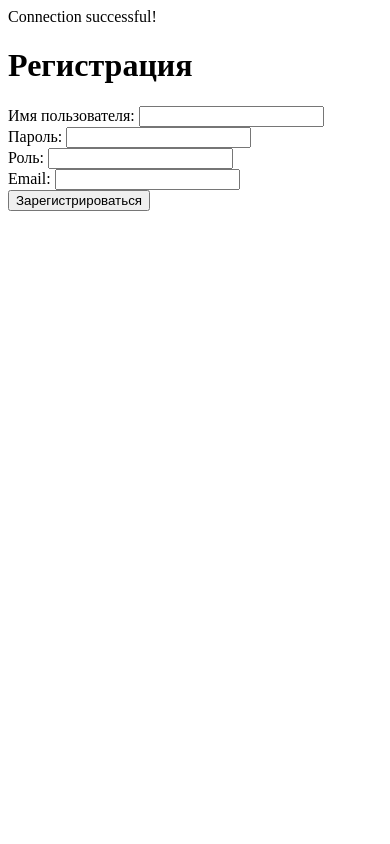
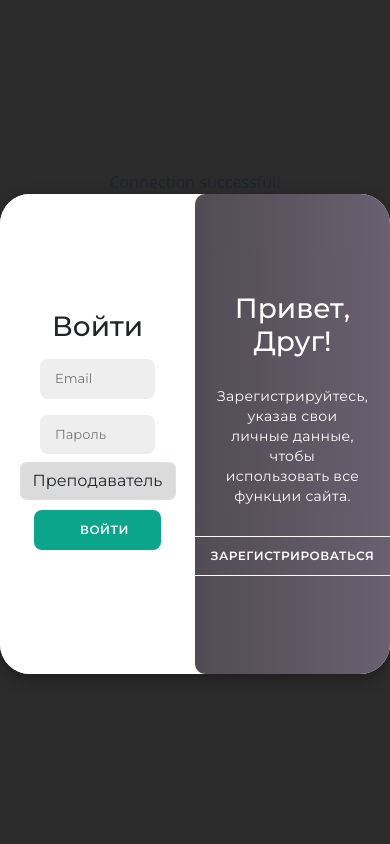
Before and after one commit to Xpanutel/StudentAssessmentSystem, a PHP site: page /register in a window 390 px wide. Run offline with PHP 8.4, Linux system fonts and the light colour scheme.

Commit message:
добавление стилей и js скрипта для регистрации и авторизации, а также методов для авторизации пользователя по email

```diff
--- a/app/Controllers/UserController.php
+++ b/app/Controllers/UserController.php
@@ -19,6 +19,25 @@ class UserController
         }
     }
 
+    public function login(array $requestData): void
+    {
+        try {
+            if (empty($requestData['email']) || empty($requestData['password'])) {
+                throw new Exception('Необходимо заполнить все поля');
+            }
+            $user = $this->userService->loginUser($requestData['email'], $requestData['password']);
+            $_SESSION['loginUser'] = [
+                'id' => $user['id'],
+                'email' => $user['email'],
+                'username' => $user['username'],
+                'role' => $user['role'],
+            ];
+        } catch (Exception $e) {
+            echo "Ошибка: " . htmlspecialchars($e->getMessage());
+            include '/app/Views/user/register.php';
+        }
+    }
+
     public function getCurrentUser(): ?array
     {
         return $this->userService->getCurrentUser();
--- a/app/Models/User.php
+++ b/app/Models/User.php
@@ -34,6 +34,13 @@ class User
         return $stmt->fetch(PDO::FETCH_ASSOC) ?: null;
     }
 
+    public function findByEmail(string $email): ?array
+    {
+        $stmt = $this->db->prepare("SELECT * FROM users WHERE email = :email");
+        $stmt->execute([':email' => $email]);
+        return $stmt->fetch(PDO::FETCH_ASSOC) ?: null;
+    }
+
     public function update(int $id, string $username, string $role, string $email): void
     {
         $stmt = $this->db->prepare("UPDATE users SET username = :username, role = :role, email = :email, updated_at = CURRENT_TIMESTAMP WHERE id = :id");
@@ -53,7 +60,6 @@ class User
 
     public function getCurrentUser(): ?array
     {
-        // Предполагается, что ID пользователя хранится в сессии
         if (isset($_SESSION['user_id'])) {
             return $this->findById($_SESSION['user_id']);
         }
--- a/app/Repositories/UserRepository.php
+++ b/app/Repositories/UserRepository.php
@@ -24,6 +24,11 @@ class UserRepository
         return $this->userModel->findByUsername($username);
     }
 
+    public function getUserByEmail(string $email): ?array
+    {
+        return $this->userModel->findByEmail($email);
+    }
+
     public function updateUser(int $id, string $username, string $role, string $email): void
     {
         $this->userModel->update($id, $username, $role, $email);
--- a/app/Services/UserService.php
+++ b/app/Services/UserService.php
@@ -17,6 +17,26 @@ class UserService
         $this->userRepository->createUser($username, $password, $role, $email);
     }
 
+    public function loginUser(string $email, string $password): ?array
+    {
+        $user = $this->userRepository->getUserByEmail($email);
+
+        if (!$user) {
+            throw new Exception('Пользователь с таким email не найден.');
+        }
+
+        if (!password_verify($password, $user['password'])) {
+            throw new Exception('Неверный пароль.');
+        }
+
+        return [
+            'id' => $user['id'],
+            'email' => $user['email'],
+            'name' => $user['username'],
+            'role' => $user['role'],
+        ];
+    }
+
     public function getCurrentUser(): ?array
     {
         return $this->userRepository->getUserByUsername($_SESSION['requestData']['username']);
--- /dev/null
+++ b/app/Src/register.css
@@ -0,0 +1,261 @@
+@import url('https://fonts.googleapis.com/css2?family=Montserrat:wght@300;400;500;600;700&display=swap');
+
+*{
+    margin: 0;
+    padding: 0;
+    box-sizing: border-box;
+    font-family: 'Montserrat', sans-serif;
+}
+
+body{
+    background-color: #2c2c2c;
+
+    display: flex;
+    align-items: center;
+    justify-content: center;
+    flex-direction: column;
+    height: 100vh;
+}
+
+.container{
+    background-color: #ffffff;
+    border-radius: 30px;
+    box-shadow: 0 5px 15px rgba(0, 0, 0, 0.35);
+    position: relative;
+    overflow: hidden;
+    width: 768px;
+    max-width: 100%;
+    min-height: 480px;
+}
+
+.container p{
+    font-size: 14px;
+    line-height: 20px;
+    letter-spacing: 0.3px;
+    margin: 20px 0;
+}
+
+.container span{
+    font-size: 12px;
+}
+
+.container a{
+    color: #333;
+    font-size: 13px;
+    text-decoration: none;
+    margin: 15px 0 10px;
+}
+
+.container button{
+    background-color: #0aa58b;
+    color: #fff;
+    font-size: 12px;
+    padding: 10px 45px;
+    border: 1px solid transparent;
+    border-radius: 8px;
+    font-weight: 600;
+    letter-spacing: 0.5px;
+    text-transform: uppercase;
+    margin-top: 10px;
+    cursor: pointer;
+}
+
+.form-control{
+    background-color: #dbdbdb;
+    max-width: 500px;
+    width: auto;
+}
+
+.container button.hidden{
+    background-color: transparent;
+    border-color: #fff;
+}
+
+.container form{
+    background-color: #fff;
+    display: flex;
+    align-items: center;
+    justify-content: center;
+    flex-direction: column;
+    padding: 0 40px;
+    height: 100%;
+}
+
+.container input{
+    background-color: #eee;
+    border: none;
+    margin: 8px 0;
+    padding: 10px 15px;
+    font-size: 13px;
+    border-radius: 8px;
+    width: 100%;
+    outline: none;
+}
+
+.form-container{
+    position: absolute;
+    top: 0;
+    height: 100%;
+    transition: all 0.6s ease-in-out;
+}
+
+.sign-in{
+    left: 0;
+    width: 50%;
+    z-index: 2;
+}
+
+.container.active .sign-in{
+    transform: translateX(100%);
+}
+
+.sign-up{
+    left: 0;
+    width: 50%;
+    opacity: 0;
+    z-index: 1;
+}
+
+.some{
+    text-align: center;
+}
+
+.container.active .sign-up{
+    transform: translateX(100%);
+    opacity: 1;
+    z-index: 5;
+    animation: move 0.6s;
+}
+
+@keyframes move{
+    0%, 42.99%{
+        opacity: 0;
+        z-index: 1;
+    }
+    50%, 100%{
+        opacity: 1;
+        z-index: 5;
+    }
+}
+
+.social-icons{
+    margin: 20px 0;
+}
+
+.social-icons a{
+    border: 1px solid #ccc;
+    border-radius: 20%;
+    display: inline-flex;
+    justify-content: center;
+    align-items: center;
+    margin: 0 3px;
+    width: 40px;
+    height: 40px;
+}
+
+
+button{
+    transition: 0.4s;
+    text-align: center;
+}
+
+button:hover {
+    opacity: 0.8;
+    transform: translateY(1px);
+}
+
+
+a:hover{
+    opacity: 0.8;
+}
+
+.toggle-container{
+    position: absolute;
+    top: 0;
+    left: 50%;
+    width: 50%;
+    height: 100%;
+    overflow: hidden;
+    transition: all 0.6s ease-in-out;
+    border-radius: 150px 0 0 100px;
+    z-index: 1000;
+}
+
+.container.active .toggle-container{
+    transform: translateX(-100%);
+    border-radius: 0 150px 100px 0;
+}
+
+.toggle{
+    background-color: #512da8;
+    height: 100%;
+    background: linear-gradient(to right, #383838, #6a6070);
+    color: #fff;
+    position: relative;
+    left: -100%;
+    height: 100%;
+    width: 200%;
+    transform: translateX(0);
+    transition: all 0.6s ease-in-out;
+}
+
+.container.active .toggle{
+    transform: translateX(50%);
+}
+
+.toggle-panel{
+    position: absolute;
+    width: 50%;
+    height: 100%;
+    display: flex;
+    align-items: center;
+    justify-content: center;
+    flex-direction: column;
+    padding: 0 30px;
+    text-align: center;
+    top: 0;
+    transform: translateX(0);
+    transition: all 0.6s ease-in-out;
+}
+
+.toggle-left{
+    transform: translateX(-200%);
+}
+
+.container.active .toggle-left{
+    transform: translateX(0);
+}
+
+.toggle-right{
+    right: 0;
+    transform: translateX(0);
+}
+
+.container.active .toggle-right{
+    transform: translateX(200%);
+}
+
+@media (max-width:600px) {
+    .sign-in button{
+        padding-right: 80px;
+
+    }
+    .hidden{
+        border-radius: 20px;
+        width: auto;
+    }
+
+    .toggle-container{
+        border-radius: 10px 0 0 10px;
+    }
+
+    .container.active .toggle-container{
+        border-radius: 0 10px 10px 0;
+    }
+
+    .reg{
+        font-size: 18px;
+    }
+
+
+}
--- a/app/Views/user/register.php
+++ b/app/Views/user/register.php
@@ -1,25 +1,67 @@
 <!DOCTYPE html>
-<html lang="ru">
+<html lang="en">
+
 <head>
     <meta charset="UTF-8">
+    <meta name="viewport" content="width=device-width, initial-scale=1.0">
+    <link rel="stylesheet" href="https://cdnjs.cloudflare.com/ajax/libs/font-awesome/6.4.2/css/all.min.css">
+    <link href="https://cdn.jsdelivr.net/npm/bootstrap@5.3.3/dist/css/bootstrap.min.css" rel="stylesheet" integrity="sha384-QWTKZyjpPEjISv5WaRU9OFeRpok6YctnYmDr5pNlyT2bRjXh0JMhjY6hW+ALEwIH" crossorigin="anonymous">
+    <link rel="stylesheet" href="/app/Src/register.css">
     <title>Регистрация</title>
 </head>
+
 <body>
-    <h1>Регистрация</h1>
-    <form action="/register" method="POST">
-        <label for="username">Имя пользователя:</label>
-        <input type="text" name="username" required>
-        <br>
-        <label for="password">Пароль:</label>
-        <input type="password" name="password" required>
-        <br>
-        <label for="role">Роль:</label>
-        <input type="text" name="role" required>
-        <br>
-        <label for="email">Email:</label>
-        <input type="email" name="email" required>
-        <br>
-        <button type="submit">Зарегистрироваться</button>
-    </form>
+    <div class="container" id="container">
+        <div class="form-container sign-up">
+            <form action="/register" method="POST">
+                <h2 class="reg">Зарегистрироваться</h2>
+                <input type="text" placeholder="Имя" name="username" required>
+                <input type="email" placeholder="Email" name="email" required>
+                <input type="password" placeholder="Пароль" name="password" required>
+                <div class="form-group">
+                    <select class="form-control" id="role" name="role" required>
+                        <option value="teacher">Преподаватель</option>
+                        <option value="student">Ученик</option>
+                    </select>
+                </div>
+                <button >Войти</button>
+            </form>
+        </div>
+        <div class="form-container sign-in">
+            <form action="/login" method="POST">
+                <h1 id="text"></h1>
+                <input type="email" placeholder="Email" name="email" required>
+                <input type="password" placeholder="Пароль" name="password" required>
+                <div class="form-group">
+                    <select class="form-control" id="role" name="role" required>
+                        <option value="teacher">Преподаватель</option>
+                        <option value="student">Ученик</option>
+                    </select>
+                </div>
+                <!-- <button class="btn btn-success mb-2 w-100" onclick="window.location.href='../page/Test.html';">Войти</button> -->
+                <button class="btn btn-success mb-2 w-100"">Войти</button>
+            </form>
+        </div>
+        <div class="toggle-container">
+            <div class="toggle">
+                <div class="toggle-panel toggle-left">
+                    <h1>Добро Пожаловать!</h1>
+                    <p>Введите свои личные данные, чтобы использовать все возможности сайта</p>
+                    <button class="hidden" id="login">Есть аккаунт?</button>
+                </div>
+                <div class="toggle-panel toggle-right">
+                    <h1>Привет, Друг!</h1>
+                    <p>Зарегистрируйтесь, указав свои личные данные, чтобы использовать все функции сайта.</p>
+                    <button class="hidden" id="register">Зарегистрироваться</button>
+                </div>
+            </div>
+        </div>
+    </div>
+
+    <script src="/app/Src/register.js"></script>
+    <script src="https://cdn.jsdelivr.net/npm/bootstrap@5.3.3/dist/js/bootstrap.bundle.min.js" integrity="sha384-YvpcrYf0tY3lHB60NNkmXc5s9fDVZLESaAA55NDzOxhy9GkcIdslK1eN7N6jIeHz" crossorigin="anonymous">
+
+    </script>
+
 </body>
 </html>
--- a/index.php
+++ b/index.php
@@ -66,6 +66,18 @@ $router->post('/register', function() use ($userController){
     }
 });
 
+$router->post('/login', function() use ($userController){
+    $requestData = $_POST;
+    try {
+        $userController->login($requestData);
+        echo "<p>Пользователь успешно зарегистрирован!</p>";
+        header("Location: /profile");
+    } catch (Exception $e) {
+        echo "Ошибка: " . $e->getMessage();
+        include 'app/Views/user/register.php';
+    }
+});
+
 $router->get('/addtest', function() {
     include 'app/Views/test/add_test.php';
 });
```
Also changed, not shown: app/Src/register.js (added, +27 -0 lines).
